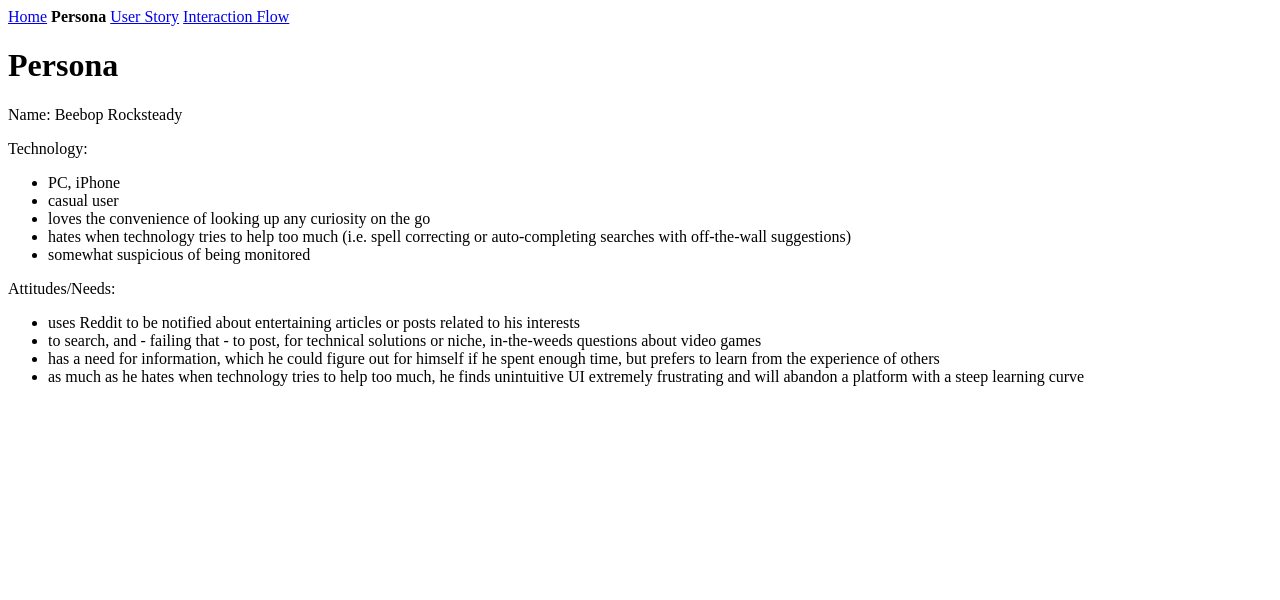
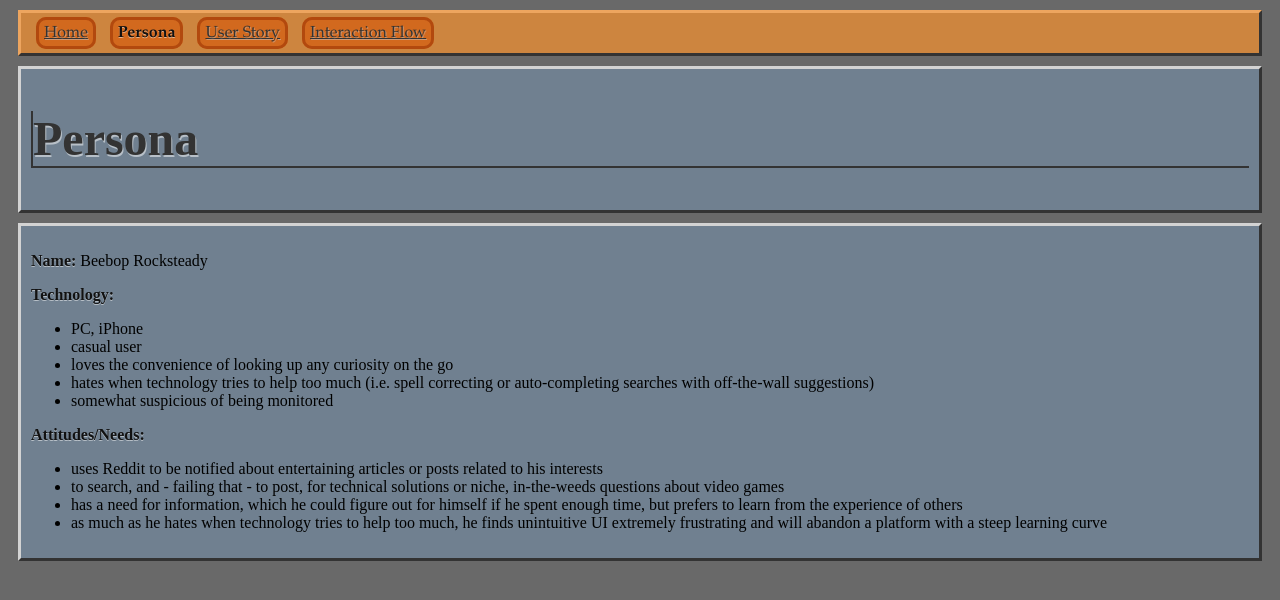
Before and after one commit to AndrewPowers1986/ui-ux-assignment, a plain HTML site: page persona.html in a window 1280 px wide. Drawn offline with Linux system fonts and the light colour scheme.

Commit message:
Add css effects

```diff
--- a/persona.html
+++ b/persona.html
@@ -3,17 +3,23 @@
 <head>
     <meta charset="UTF-8">
     <title>UI-UX Assignment/persona</title>
+    <link rel="stylesheet" type="text/css" href="style.css">
 </head>
 <body>
-    <a href="index.html">Home</a>
-    <a><b>Persona</b></a>
-    <a href="user-story.html">User Story</a>
-    <a href="interaction-flow.html">Interaction Flow</a>
+    <div class="navBarBackground">
+        <a href="index.html" class="navBarButton">Home</a>
+        <a class="navBarButton"><b>Persona</b></a>
+        <a href="user-story.html" class="navBarButton">User Story</a>
+        <a href="interaction-flow.html" class="navBarButton">Interaction Flow</a>
+    </div>
 
-    <h1>Persona</h1>
-    <div>
-        <p>Name: Beebop Rocksteady</p>
-        <p>Technology: </p>
+    <div class="sectionBarBackground">
+        <h1>Persona</h1>
+    </div>
+
+    <div class="sectionBarBackground">
+        <p><b>Name:</b> Beebop Rocksteady</p>
+        <p><b>Technology:</b></p>
             <ul>
                 <li>PC, iPhone</li>
                 <li>casual user</li>
@@ -21,7 +27,7 @@
                 <li>hates when technology tries to help too much (i.e. spell correcting or auto-completing searches with off-the-wall suggestions)</li>
                 <li>somewhat suspicious of being monitored</li>
             </ul>
-        <p>Attitudes/Needs: </p>
+        <p><b>Attitudes/Needs:</b></p>
             <ul>
                 <li>uses Reddit to be notified about entertaining articles or posts related to his interests</li>
                 <li>to search, and - failing that - to post, for technical solutions or niche, in-the-weeds questions about video games</li>
--- a/style.css
+++ b/style.css
@@ -0,0 +1,90 @@
+body {
+    background-color: dimgray;
+}
+
+h1 {
+    font-family: "Monotype Corsiva";
+    font-size: xxx-large;
+    color: #333333;
+    text-shadow: 1px 2px 0px rgba(255,255,255,.5);
+    border-bottom: 2px solid #333333;
+    border-left: 2px solid #333333;
+}
+
+h1:hover {
+    color: #313131;
+    text-shadow: 1px 3px 0px rgba(255,255,255,.5);
+}
+
+b {
+    color: #111111;
+    text-shadow: 0px 1px 0px rgba(255,255,255,.5);
+}
+
+b:hover {
+    color: #090909;
+    text-shadow: 0px 2px 0px rgba(255,255,255,.5);
+}
+
+.sectionBarBackground {
+    background-color: slategray;
+    border-bottom: 3px solid #333333;
+    border-right: 3px solid #333333;
+    border-top: 3px solid lightgray;
+    border-left: 3px solid lightgray;
+    padding: 10px;
+    margin: 10px;
+}
+
+.sectionBarBackground:hover {
+    background-color: #728292;
+    border-bottom: 4px solid #333333;
+    border-right: 4px solid #333333;
+    border-top: 4px solid lightgray;
+    border-left: 4px solid lightgray;
+    padding: 9px;
+    margin: 9px;
+}
+
+.navBarBackground {
+    background-color: peru;
+    border-bottom: 3px solid #333333;
+    border-right: 3px solid #333333;
+    border-top: 3px solid #eda55f;
+    border-left: 3px solid #eda55f;
+    padding: 10px;
+    margin: 10px;
+}
+
+.navBarBackground:hover {
+    background-color: #cf8741;
+    border-bottom: 4px solid #333333;
+    border-right: 4px solid #333333;
+    border-top: 4px solid #eda55f;
+    border-left: 4px solid #eda55f;
+    padding: 9px;
+    margin: 9px;
+}
+
+.navBarButton {
+    font-family: "Book Antiqua";
+    background-color: chocolate;
+    border: 3px solid #b2490e;
+    border-radius: 10px;
+    padding: 5px;
+    margin: 5px;
+    color: #333333;
+    text-shadow: 1px 1px 0px rgba(200,200,200,.5);
+}
+
+.navBarButton:hover {
+    background-color: #e2792e;
+    bordering: 4px solid #b2490e;
+    padding: 6px;
+    margin: 4px;
+}
+
+.quote {
+    font-style: italic;
+    font-size: larger;
+}
```
Also changed, not shown: index.html (+13 -7 lines), interaction-flow.html (+12 -6 lines), user-story.html (+13 -7 lines).
